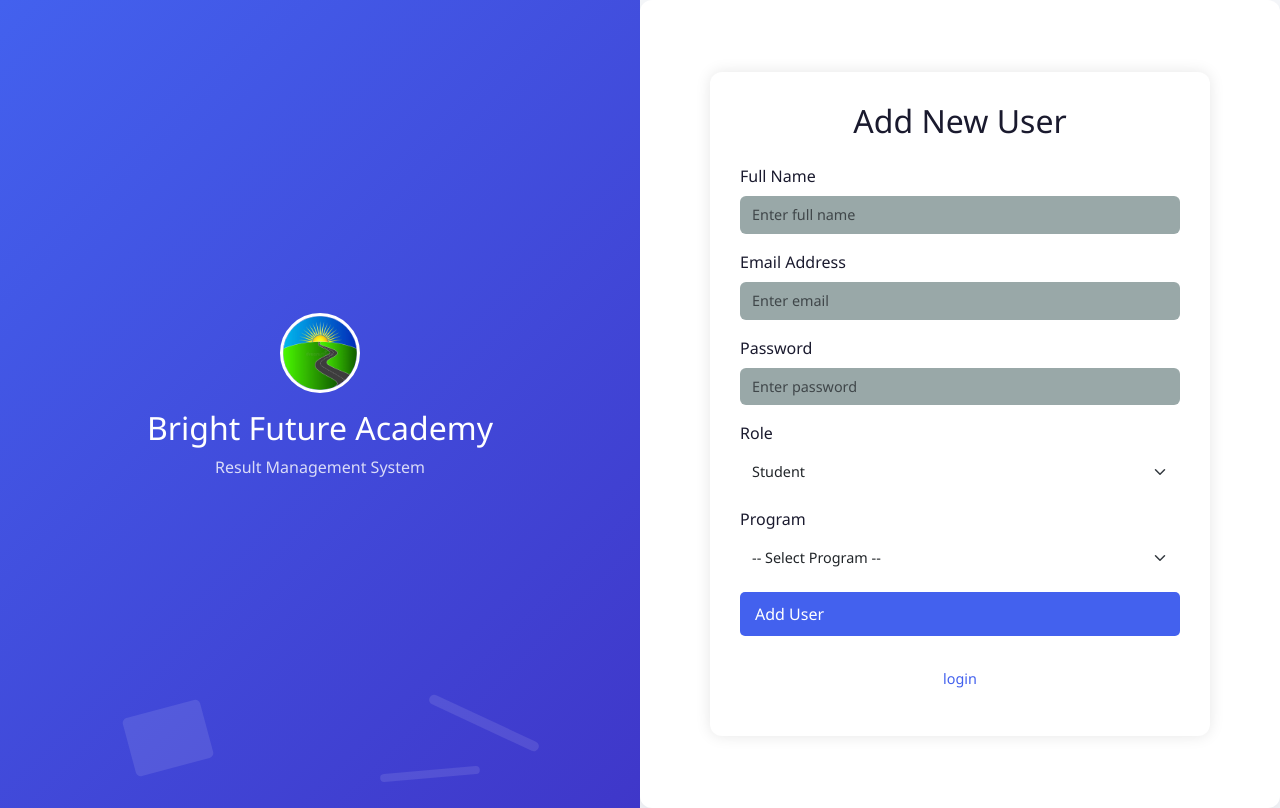
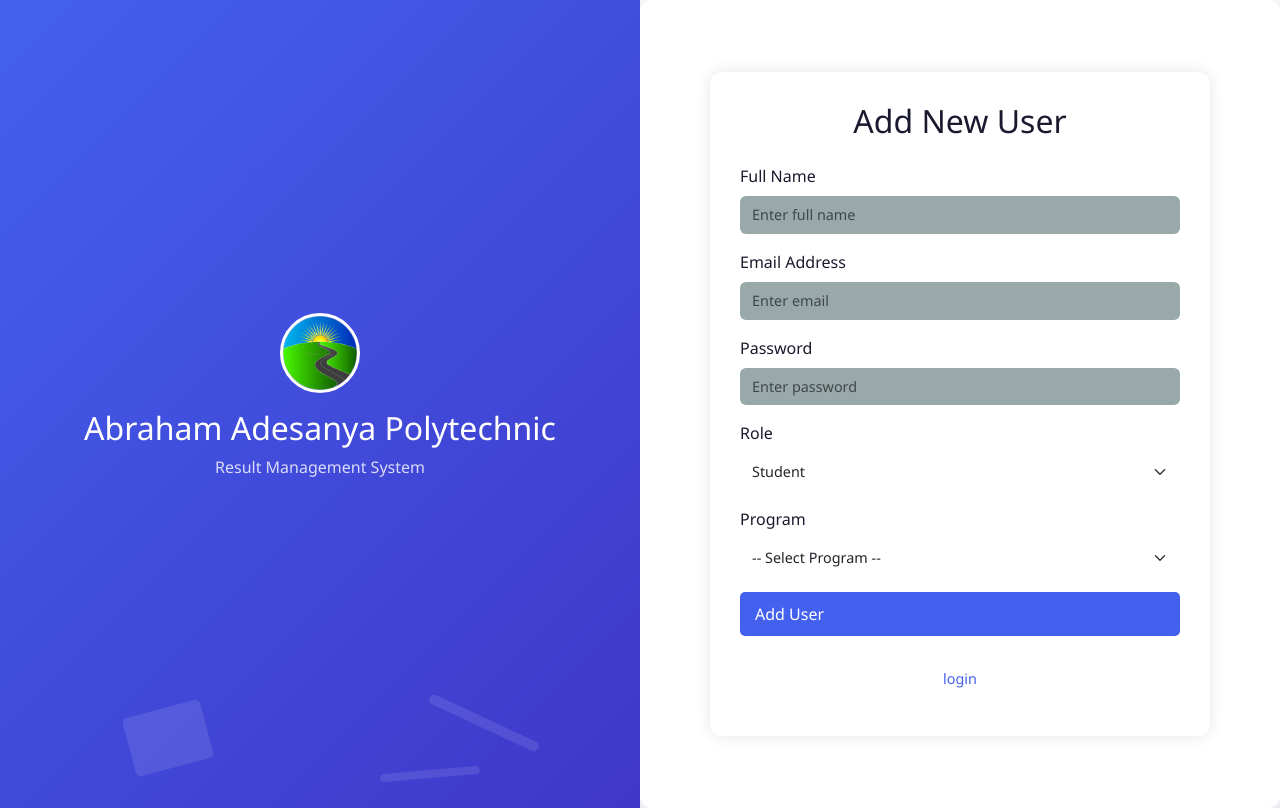
Before and after one commit to BeLaughter/Bright-School, a React (Vite) app: page /adduser in a window 1280 px wide. Built offline with nearby package versions, Linux system fonts and the light colour scheme; no server answers.

Commit message:
Update AddUser.jsx

```diff
--- a/src/components/AddUser.jsx
+++ b/src/components/AddUser.jsx
@@ -86,7 +86,7 @@ function AddUser() {
         <div className="login-left">
           <div className="login-brand">
             <img src={schoolLogo} alt="School Logo" className="logo" />
-            <h1>Bright Future Academy</h1>
+            <h1>Abraham Adesanya Polytechnic</h1>
             <p>Result Management System</p>
           </div>
           <div className="login-illustration">
```
